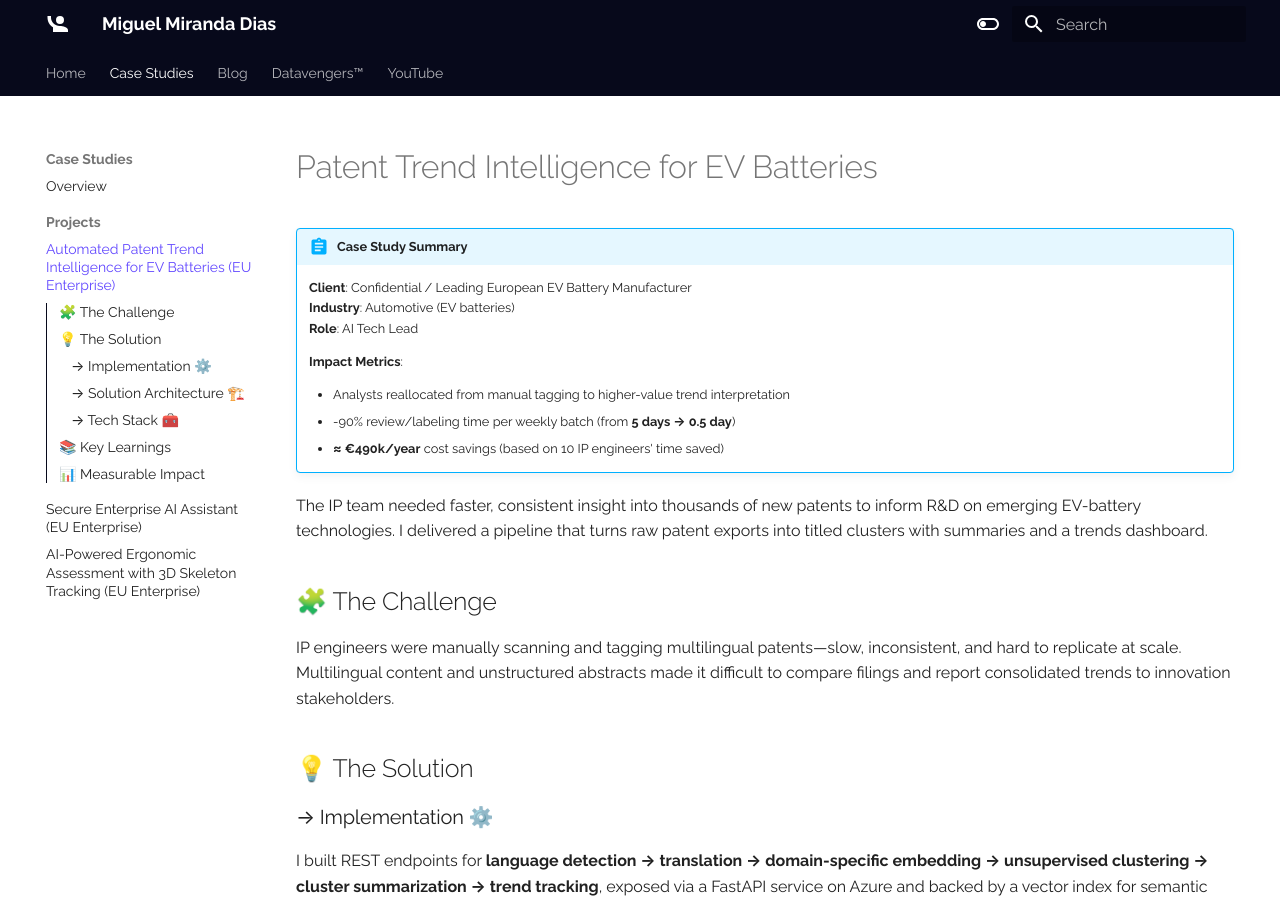
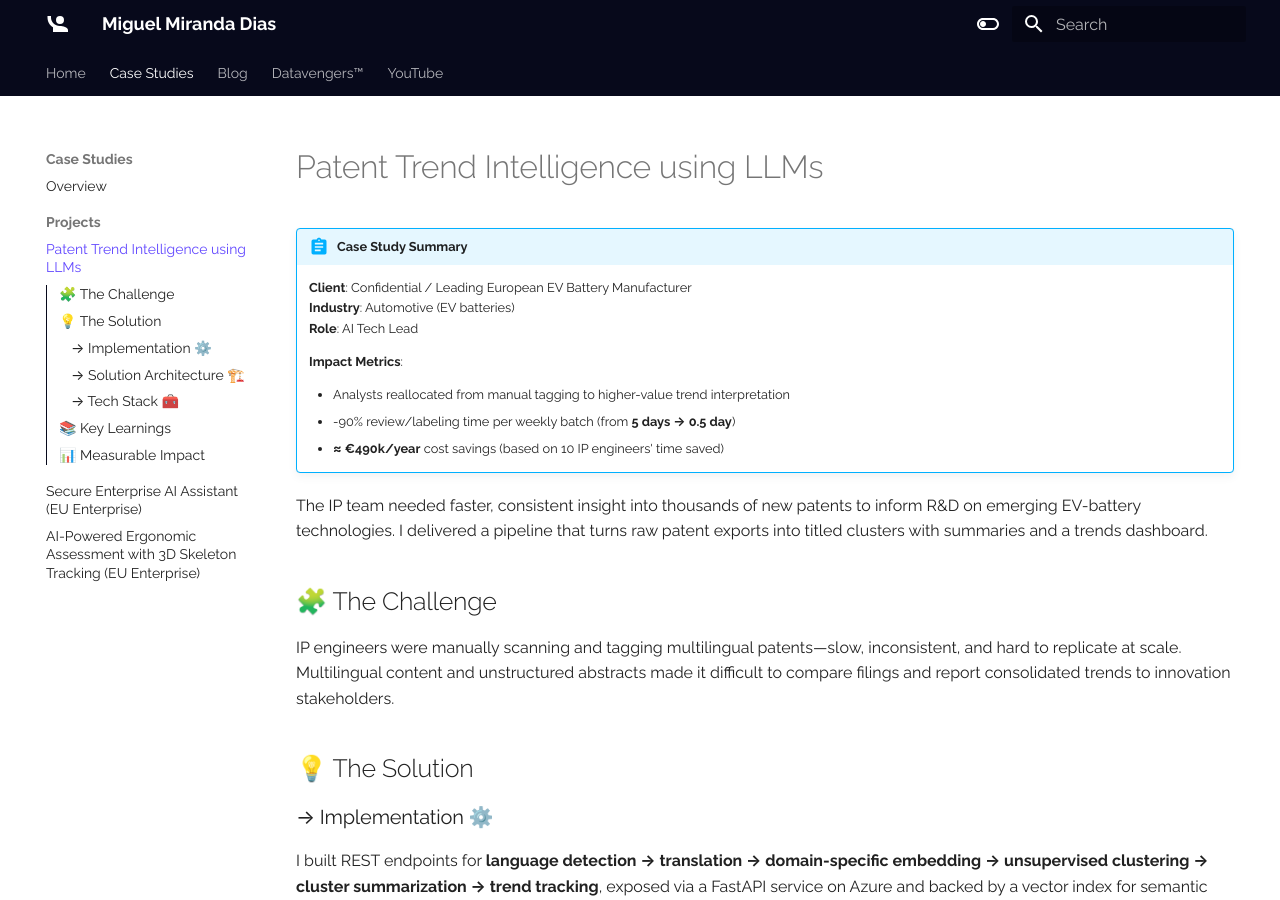
Before and after one commit to pandego/pandego.github.io, an MkDocs documentation site: the page built from docs/portfolio/projects/project-patent-trend-analytics.md, in a window 1280 px wide and 900 px high. Built offline with MkDocs 1.6.1 and Material for MkDocs 9.7.7, drawn with Linux system fonts in a browser that asks for light colours; some web fonts are replaced.

Commit message:
docs: update patent trend intelligence project title across portfolio references

```diff
--- a/docs/portfolio/projects/project-patent-trend-analytics.md
+++ b/docs/portfolio/projects/project-patent-trend-analytics.md
@@ -1,9 +1,9 @@
 ---
-title: Automated Patent Trend Intelligence for EV Batteries (EU Enterprise)
+title: Patent Trend Intelligence using LLMs
 description: End-to-end AI pipeline for classifying, translating, clustering, and summarizing patent filings to surface EV-battery technology trends for IP and innovation teams.
 ---
 
-# Patent Trend Intelligence for EV Batteries
+# Patent Trend Intelligence using LLMs
 
 !!! abstract "Case Study Summary"
     **Client**: Confidential / Leading European EV Battery Manufacturer
```
Also changed, not shown: docs/portfolio/index.md (+1 -1 lines).
